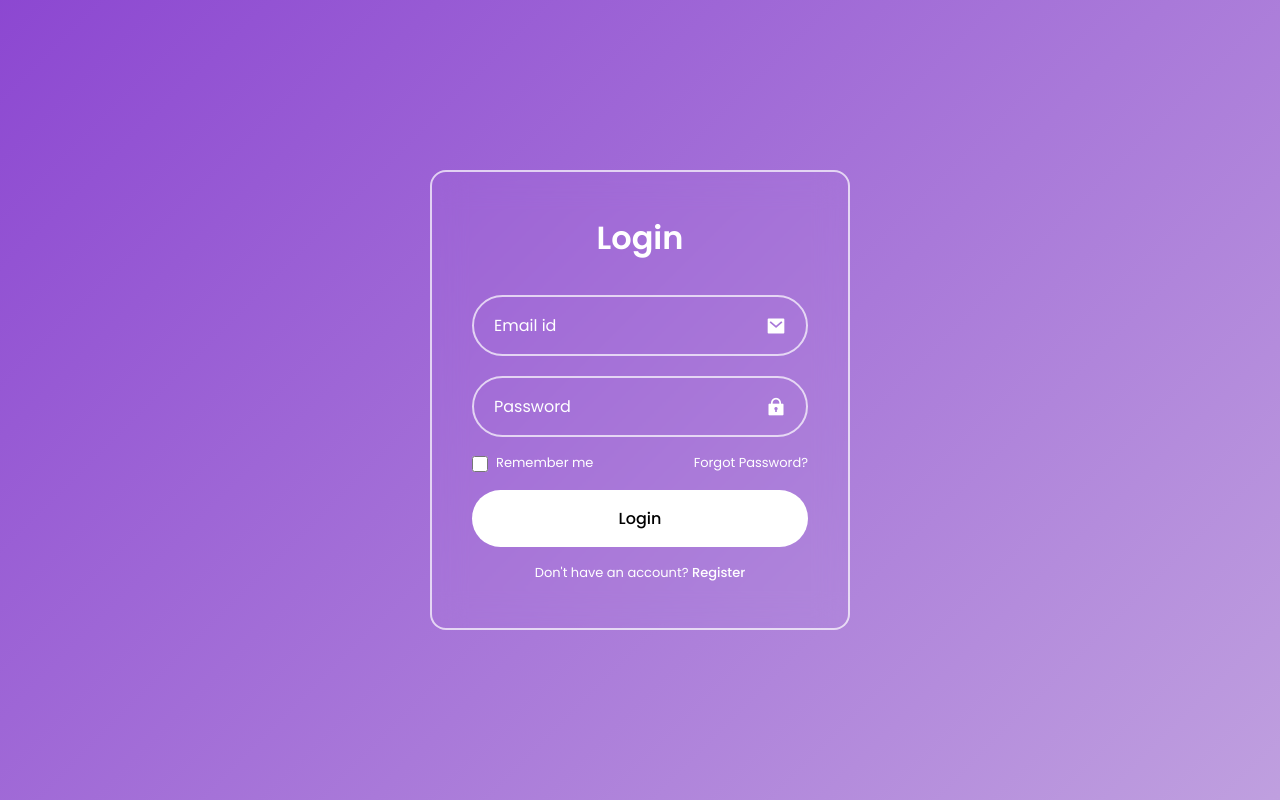
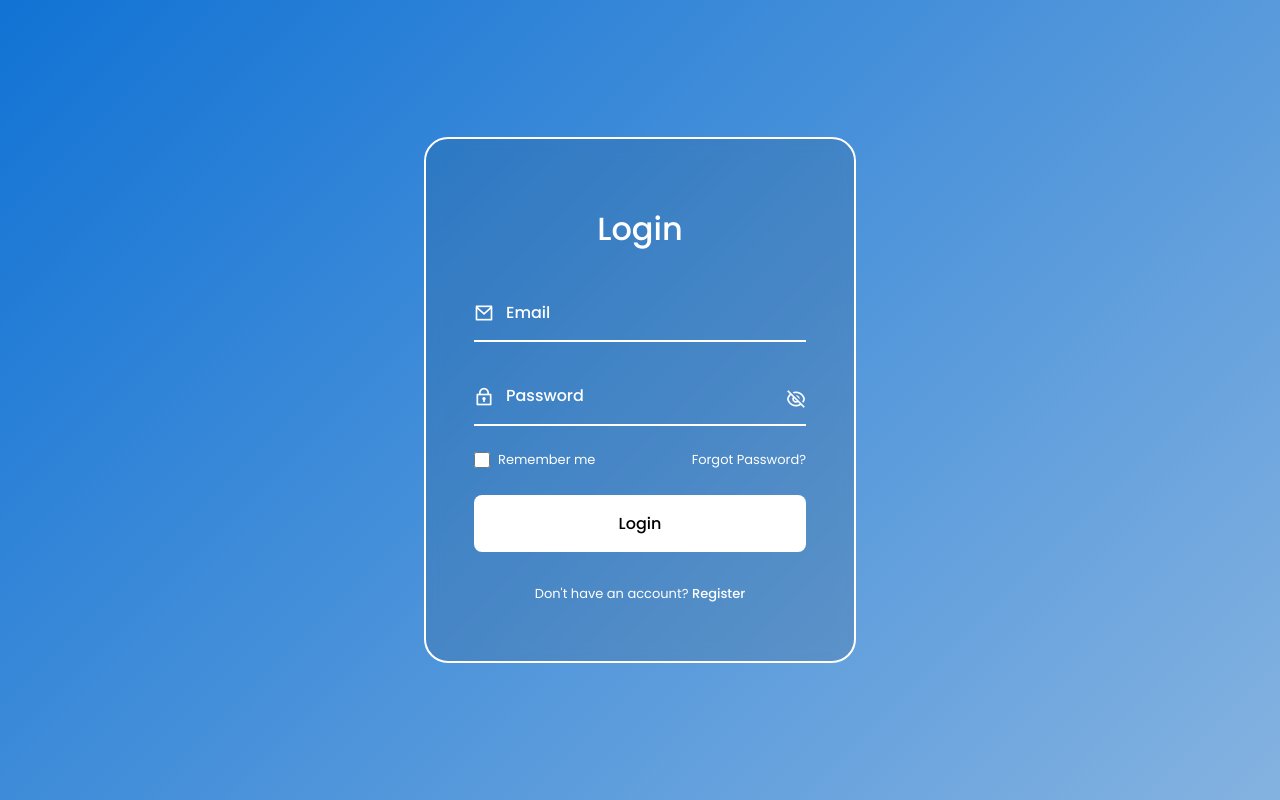
Before and after one commit to ValentinMadiot/components-auth_ui, a React (Vite) app: page / in a window 1280 px wide. Built offline with nearby package versions, Linux system fonts and the light colour scheme.

Commit message:
update form 1

```diff
--- a/src/App.jsx
+++ b/src/App.jsx
@@ -1,13 +1,13 @@
 // import Home from "./pages/Home";
-// import AuthForm1 from "./components/auth-form-1/AuthForm1";
-import AuthForm2 from "./components/auth-form-2/AuthForm2";
+import AuthForm1 from "./components/auth-form-1/AuthForm1";
+// import AuthForm2 from "./components/auth-form-2/AuthForm2";
 
 function App() {
   return (
     <div>
       {/* <Home /> */}
-      {/* <AuthForm1 /> */}
-      <AuthForm2 />
+      <AuthForm1 />
+      {/* <AuthForm2 /> */}
     </div>
   );
 }
--- a/src/components/auth-form-1/AuthForm1.jsx
+++ b/src/components/auth-form-1/AuthForm1.jsx
@@ -1,6 +1,6 @@
 import { useEffect, useState } from "react";
-import LoginForm from "./LoginForm";
-import SignupForm from "./SignupForm";
+import LoginForm from "./LoginForm1";
+import SignupForm from "./SignupForm1";
 import "./authForm1.css";
 
 const AuthForm1 = () => {
@@ -27,14 +27,12 @@ const AuthForm1 = () => {
   }, [isLogin]);
 
   return (
-    <div className="auth1 login">
-      <div className="login__form-wrapper">
-        {isLogin ? (
-          <LoginForm switchForm={() => setIsLogin(false)} />
-        ) : (
-          <SignupForm switchForm={() => setIsLogin(true)} />
-        )}
-      </div>
+    <div className="auth1">
+      {isLogin ? (
+        <LoginForm switchForm={() => setIsLogin(false)} />
+      ) : (
+        <SignupForm switchForm={() => setIsLogin(true)} />
+      )}
     </div>
   );
 };
```
Also changed, not shown: src/components/auth-form-1/LoginForm1.jsx (renamed from src/components/auth-form-1/LoginForm.jsx), src/components/auth-form-1/SignupForm1.jsx (renamed from src/components/auth-form-1/SignupForm.jsx).
